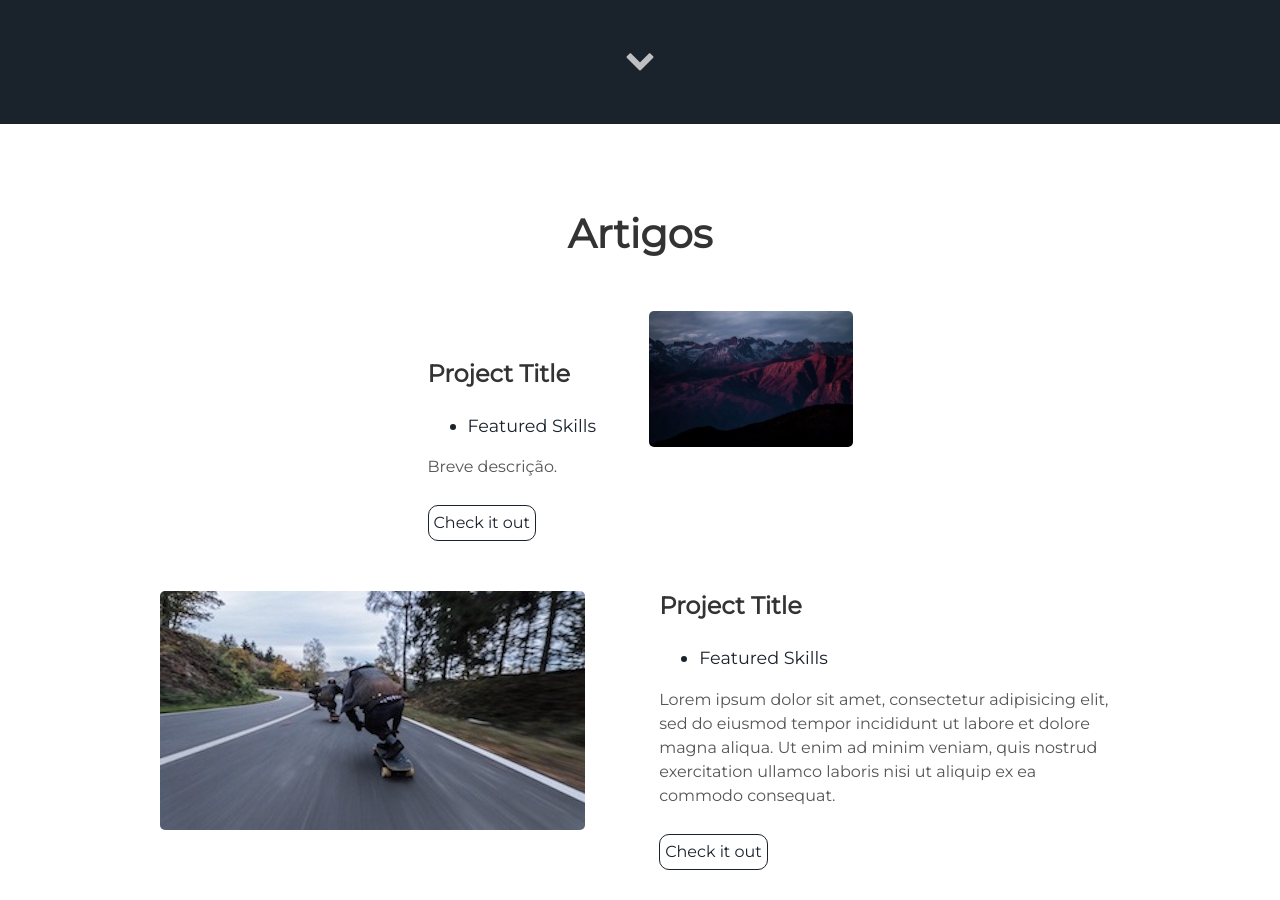
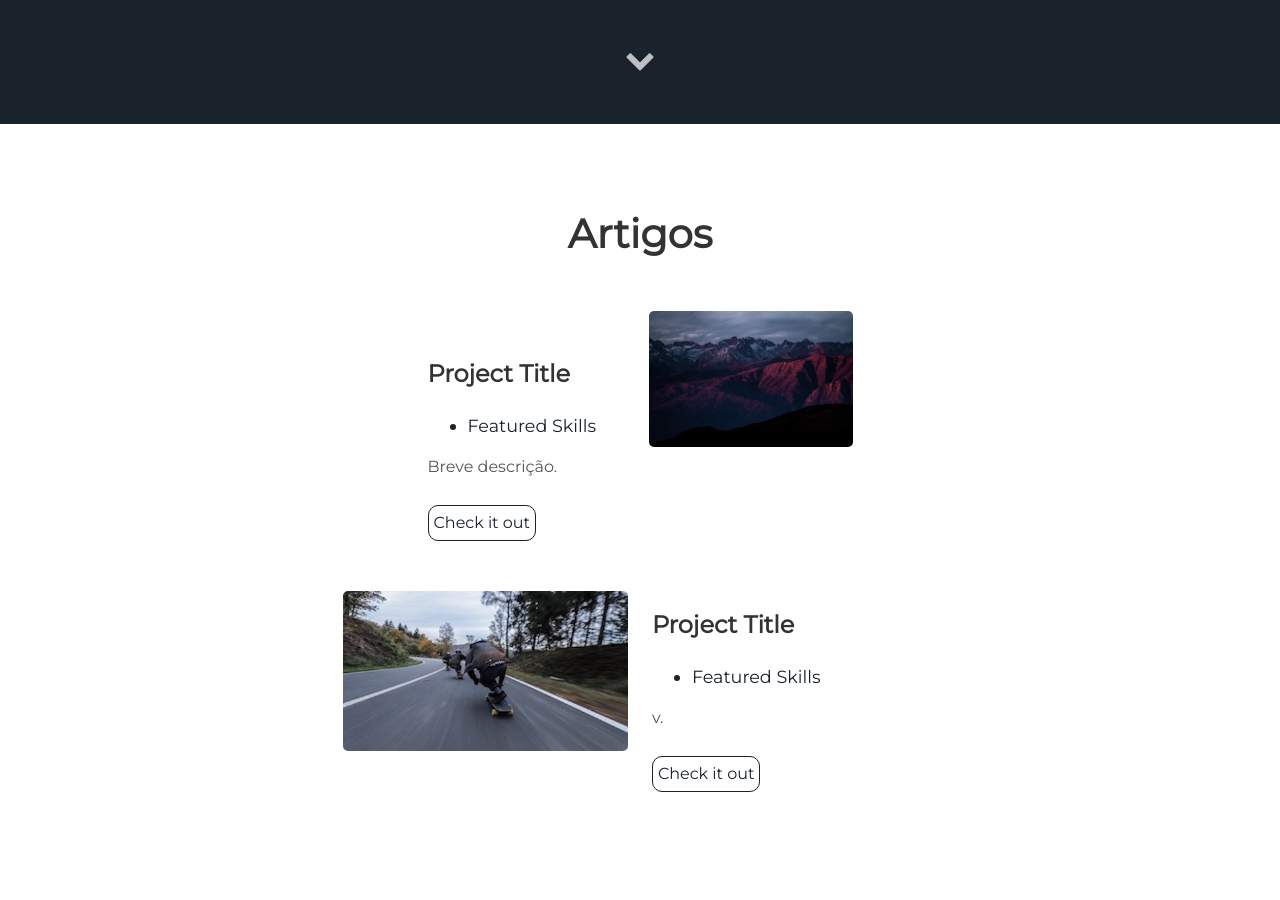
Before and after one commit to gabrielalberton/incredible-rabbit, a Jekyll site: the page built from index.html, in a window 1280 px wide and 900 px high, scrolled down 776 px. Built offline with Jekyll 4.4.1, drawn with Linux system fonts in a browser that asks for light colours; after the commit the page ends 1598 px from its top, so only the background shows below that.

Commit message:
projects.html: changed

```diff
--- a/_includes/projects.html
+++ b/_includes/projects.html
@@ -23,7 +23,7 @@
     <ul>
       <li> Featured Skills</li>
     </ul>
-    <p>Lorem ipsum dolor sit amet, consectetur adipisicing elit, sed do eiusmod tempor incididunt ut labore et dolore magna aliqua. Ut enim ad minim veniam, quis nostrud exercitation ullamco laboris nisi ut aliquip ex ea commodo consequat.</p>
+    <p>v.</p>
     <a class="project-link" href="#">Check it out</a>
   </div>
 </div>
```
